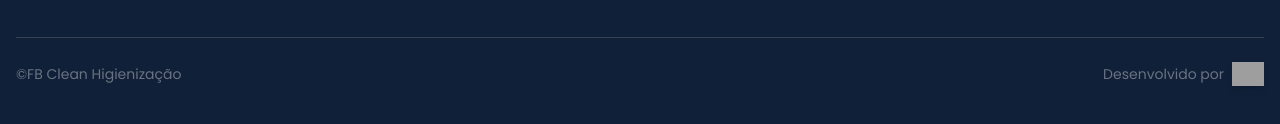
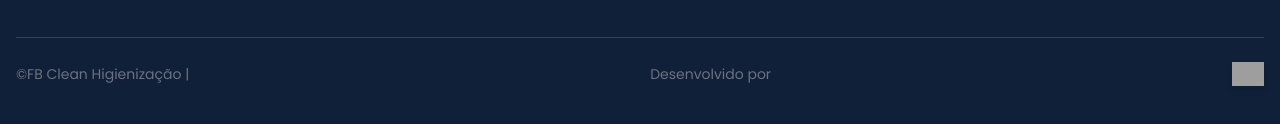
Before and after one commit to RodrigoORodrigues/FBClean, a plain HTML site: page index.html in a window 1280 px wide. Shown: the part 3622-3746 px from the top of the page. Drawn offline with nearby package versions, Linux system fonts and the light colour scheme; grey boxes are pictures that could not be loaded.

Commit message:
Update footer text in index.html

```diff
--- a/index.html
+++ b/index.html
@@ -429,8 +429,7 @@
             </div>
 
             <div class="border-t border-gray-700 mt-10 pt-6 flex flex-col md:flex-row justify-between items-center text-sm text-gray-500 gap-4">
-                <p>&copy;FB Clean Higienização</p>
-                <div class="flex items-center gap-2">
+                <p>&copy;FB Clean Higienização | </p>
                     <span>Desenvolvido por</span>
                     <a href="https://donfim.com.br" target="_blank" rel="noopener noreferrer" class="inline-block hover:scale-105 transition-transform duration-300">
                         <img src="Donfimtech.png" alt="Donfim Tech" class="h-6 object-contain drop-shadow-md">
```
